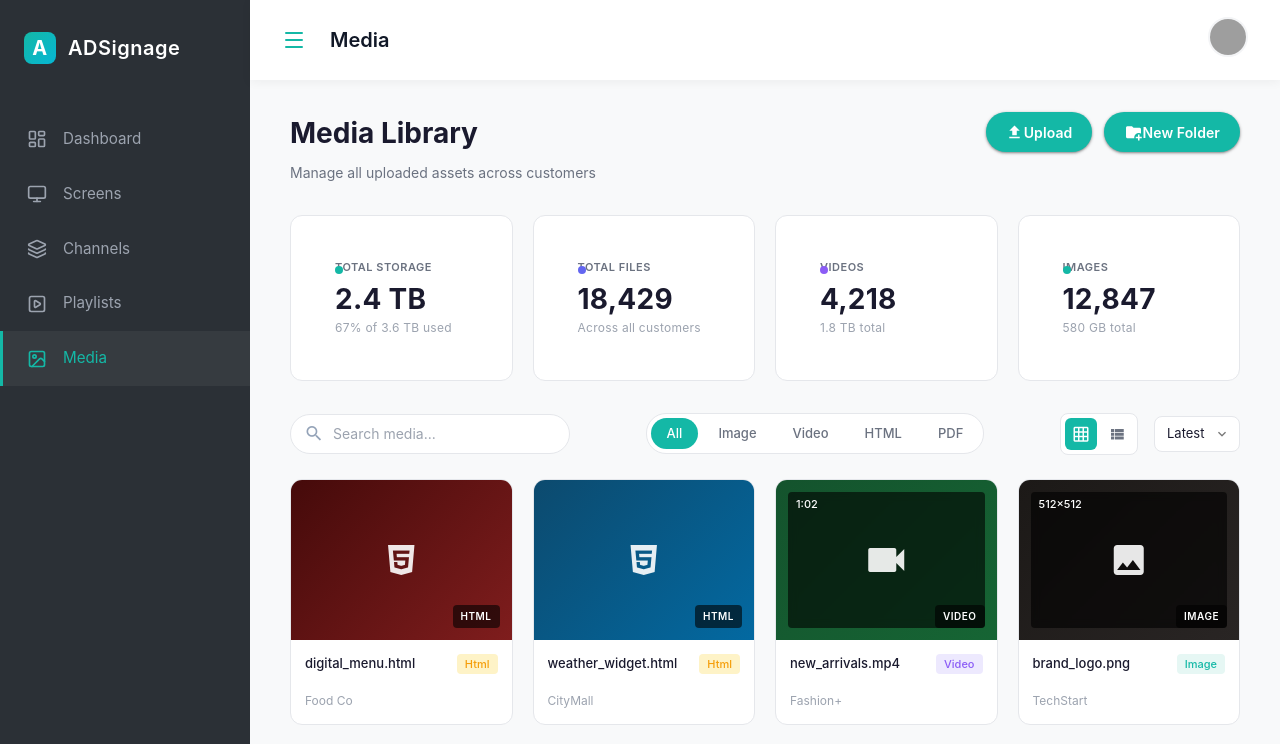
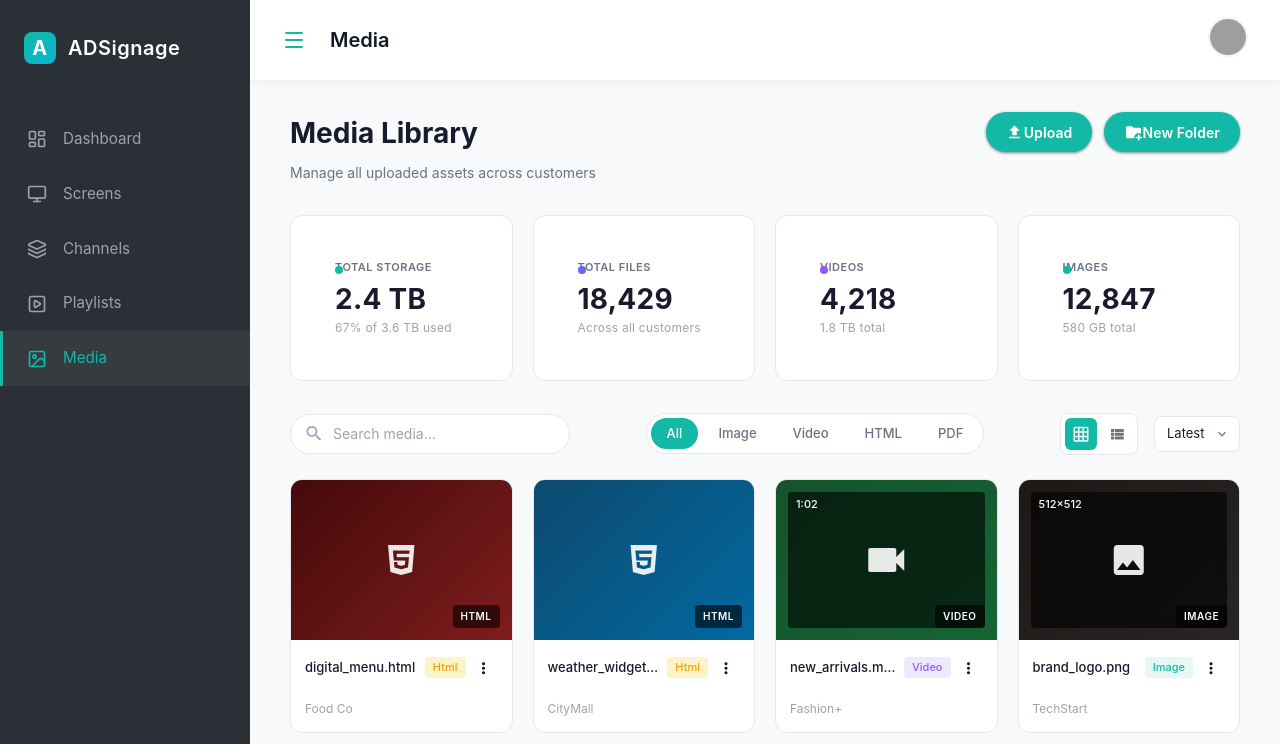
Before and after one commit to sayanikathir-qs/ADSignage, a Vue app: page /media in a window 1280 px wide. Shown: the top 744 px of the page. Built offline with nearby package versions, Linux system fonts and the light colour scheme; grey boxes are pictures that could not be loaded.

Commit message:
added the context menu

```diff
--- a/src/components/datatables/MediaDataTable.vue
+++ b/src/components/datatables/MediaDataTable.vue
@@ -117,9 +117,33 @@ const getIconClass = (type) => {
           <td class="table-cell-secondary">{{ item.date }}</td>
           <td>
             <div class="table-actions">
-              <button class="btn-icon" :aria-label="`Actions for ${item.name}`">
-                <MoreVertical :size="16" />
-              </button>
+              <v-menu location="bottom end">
+                <template v-slot:activator="{ props }">
+                  <button class="btn-icon" v-bind="props" :aria-label="`Actions for ${item.name}`">
+                    <MoreVertical :size="16" />
+                  </button>
+                </template>
+                <v-list density="compact" min-width="160">
+                  <v-list-item @click.stop="() => {}">
+                    <template v-slot:prepend>
+                      <v-icon size="small" class="mr-2">mdi-monitor-screenshot</v-icon>
+                    </template>
+                    <v-list-item-title>Set to screen</v-list-item-title>
+                  </v-list-item>
+                  <v-list-item @click.stop="() => {}">
+                    <template v-slot:prepend>
+                      <v-icon size="small" class="mr-2">mdi-download</v-icon>
+                    </template>
+                    <v-list-item-title>Download</v-list-item-title>
+                  </v-list-item>
+                  <v-list-item @click.stop="() => {}" base-color="error">
+                    <template v-slot:prepend>
+                      <v-icon size="small" class="mr-2">mdi-delete</v-icon>
+                    </template>
+                    <v-list-item-title>Delete</v-list-item-title>
+                  </v-list-item>
+                </v-list>
+              </v-menu>
             </div>
           </td>
         </tr>
--- a/src/pages/Media.vue
+++ b/src/pages/Media.vue
@@ -168,10 +168,31 @@
         <!-- Info -->
         <div class="media-info">
           <div class="info-row">
-            <span class="media-name">{{ item.name }}</span>
-            <span :class="['media-type-badge', `media-type-badge--${item.type}`]">
-              {{ item.type }}
-            </span>
+            <span class="media-name" :title="item.name">{{ item.name }}</span>
+            <div class="info-actions">
+              <span :class="['media-type-badge', `media-type-badge--${item.type}`]">
+                {{ item.type }}
+              </span>
+              <v-menu location="bottom end">
+                <template v-slot:activator="{ props }">
+                  <v-btn icon="mdi-dots-vertical" variant="text" size="small" density="comfortable" v-bind="props" @click.stop></v-btn>
+                </template>
+                <v-list density="compact" min-width="160">
+                  <v-list-item @click.stop="() => {}">
+                    <template v-slot:prepend><v-icon size="small" class="mr-2">mdi-monitor-screenshot</v-icon></template>
+                    <v-list-item-title>Set to screen</v-list-item-title>
+                  </v-list-item>
+                  <v-list-item @click.stop="() => {}">
+                    <template v-slot:prepend><v-icon size="small" class="mr-2">mdi-download</v-icon></template>
+                    <v-list-item-title>Download</v-list-item-title>
+                  </v-list-item>
+                  <v-list-item @click.stop="() => {}" base-color="error">
+                    <template v-slot:prepend><v-icon size="small" class="mr-2">mdi-delete</v-icon></template>
+                    <v-list-item-title>Delete</v-list-item-title>
+                  </v-list-item>
+                </v-list>
+              </v-menu>
+            </div>
           </div>
           <p class="media-customer">{{ item.customer }}</p>
         </div>
@@ -674,6 +695,13 @@ onMounted(async () => {
   white-space: nowrap;
   overflow: hidden;
   text-overflow: ellipsis;
+  flex: 1;
+}
+
+.info-actions {
+  display: flex;
+  align-items: center;
+  gap: 4px;
 }
 
 .media-type-badge {
```
